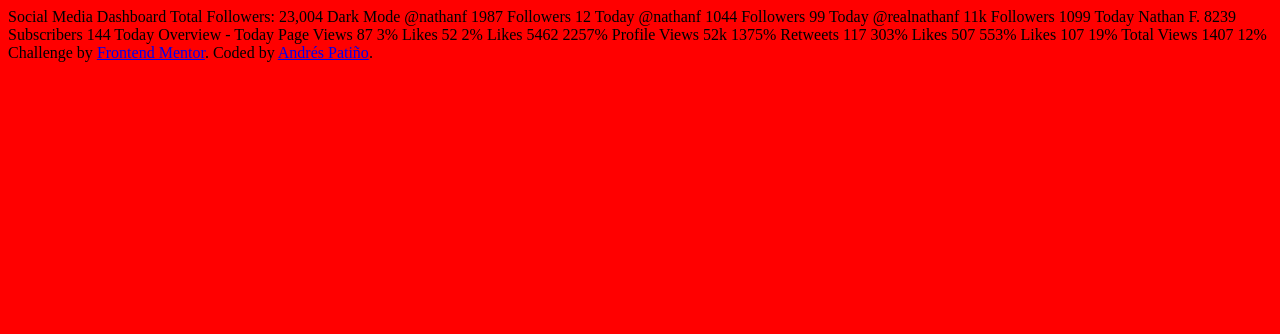
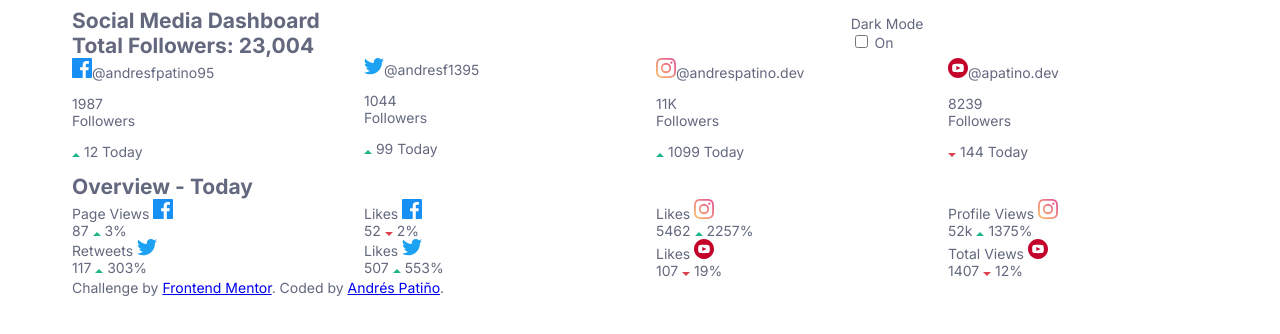
Before and after one commit to andresfpatino/Social-media-dashboard-with-theme-switcher, a plain HTML site: page index.html in a window 1280 px wide. Drawn offline with Linux system fonts and the light colour scheme.

Commit message:
Genral structure

```diff
--- /dev/null
+++ b/assets/css/_global.sass
@@ -0,0 +1,13 @@
+body
+    background-color: hsl(0, 0%, 100%)
+    font-family: 'Inter', sans-serif
+    font-size: 14px
+    font-weight: 400
+    color: hsl(228, 12%, 44%)
+
+h1, h2, h3, h4, h5, h6
+    font-weight: 700
+    margin: 0px
+
+.wrap
+    margin: 0 auto
--- a/assets/css/main.sass
+++ b/assets/css/main.sass
@@ -1,2 +1 @@
-body
-    background-color: red
+@import 'global'
--- a/index.html
+++ b/index.html
@@ -3,83 +3,150 @@
 <head>
 	<meta charset="UTF-8">
   	<meta name="viewport" content="width=device-width, initial-scale=1.0"> <!-- displays site properly based on user's device -->
-
 	<link rel="icon" type="image/png" sizes="32x32" href="./images/favicon-32x32.png">
+	<link href="https://fonts.googleapis.com/css2?family=Inter:wght@400;700&display=swap" rel="stylesheet">
   	<link rel="stylesheet" href="assets/css/flexboxgrid.min.css">
   	<link rel="stylesheet" href="assets/css/main.css">
   	<title>Frontend Mentor | Social media dashboard with theme switcher </title>
 </head>
-<body>
+<body class="layout">
+<div class="wrap container">
 
-  Social Media Dashboard
-  Total Followers: 23,004
+	<section class="head-section">
+		<div class="row middle-md">
+			<div class="col-md-8">
+				<h1>Social Media Dashboard</h1>
+				<h2>Total Followers: 23,004</h2>
+			</div>
+			<div class="col-md-4">
+				Dark Mode
+				<div class="switch">
+					<input class="switch__input" type="checkbox" id="themeSwitch">
+					<label class="switch__label" aria-hidden="true" for="themeSwitch">On</label>
+					<div aria-hidden="true" class="switch__marker"></div>
+				</div>
+			</div>
+		</div>
+	</section>
 
-  Dark Mode
+	<section class="general-overview">
+		<div class="row">
+			<div class="col-md">
+				<div class="card">
+					<div class="card--account"><img src="images/icon-facebook.svg" alt="Facebook">@andresfpatino95</div>
+					<p class="card--followers"> 1987 <br> <span>Followers</span></p>
+					<p class="card--followers-per-day --increase"><img src="images/icon-up.svg" alt="Up"> 12 Today</p>
+				</div>
+			</div>
+			<div class="col-md">
+				<div class="card">
+					<div class="card--account"><img src="images/icon-twitter.svg" alt="Twitter">@andresf1395</div>
+					<p class="card--followers"> 1044 <br> <span>Followers</span></p>
+					<p class="card--followers-per-day --increase"><img src="images/icon-up.svg" alt="Up"> 99 Today</p>
+				</div>
+			</div>
+			<div class="col-md">
+				<div class="card">
+					<div class="card--account"><img src="images/icon-instagram.svg" alt="Instagram">@andrespatino.dev</div>
+					<p class="card--followers"> 11K <br> <span>Followers</span></p>
+					<p class="card--followers-per-day --increase"><img src="images/icon-up.svg" alt="Up"> 1099 Today</p>
+				</div>
+			</div>
+			<div class="col-md">
+				<div class="card--account"><img src="images/icon-youtube.svg" alt="Youtube">@apatino.dev</div>
+				<p class="card--followers"> 8239 <br> <span>Followers</span></p>
+				<p class="card--followers-per-day --decrease"><img src="images/icon-down.svg" alt="Down"> 144 Today</p>
+			</div>
+		</div>
+	</section>
 
+	<section class="today-overview">
+		<h2> Overview - Today</h2>
+		<div class="row">
+			<div class="col-md-3">
+				<div class="card">
+					<div class="card--title"><span>Page Views</span> <img src="images/icon-facebook.svg" alt="Facebook"></div>
+					<div class="card--number">
+						<span class="card--number --number">87</span>
+						<span class="card--number --percent --increase"><img src="images/icon-up.svg" alt="Increase"> 3% </span>
+					</div>
+				</div>
+			</div>
+			<div class="col-md-3">
+				<div class="card">
+					<div class="card--title"><span>Likes</span> <img src="images/icon-facebook.svg" alt="Facebook"></div>
+					<div class="card--number">
+						<span class="card--number --number">52</span>
+						<span class="card--number --percent --decrease"><img src="images/icon-down.svg" alt="Decrease"> 2% </span>
+					</div>
+				</div>
+			</div>
+			<div class="col-md-3">
+				<div class="card">
+					<div class="card--title"><span>Likes</span> <img src="images/icon-instagram.svg" alt="Instagram"></div>
+					<div class="card--number">
+						<span class="card--number --number">5462</span>
+						<span class="card--number --percent --increase"><img src="images/icon-up.svg" alt="Increase"> 2257% </span>
+					</div>
+				</div>
+			</div>
+			<div class="col-md-3">
+				<div class="card">
+					<div class="card--title"><span>Profile Views</span> <img src="images/icon-instagram.svg" alt="Instagram"></div>
+					<div class="card--number">
+						<span class="card--number --number">52k</span>
+						<span class="card--number --percent --increase"><img src="images/icon-up.svg" alt="Increase"> 1375% </span>
+					</div>
+				</div>
+			</div>
+			<div class="col-md-3">
+				<div class="card">
+					<div class="card--title"><span>Retweets</span> <img src="images/icon-twitter.svg" alt="Twitter"></div>
+					<div class="card--number">
+						<span class="card--number --number">117</span>
+						<span class="card--number --percent --increase"><img src="images/icon-up.svg" alt="Increase"> 303% </span>
+					</div>
+				</div>
+			</div>
+			<div class="col-md-3">
+				<div class="card">
+					<div class="card--title"><span>Likes</span> <img src="images/icon-twitter.svg" alt="Twitter"></div>
+					<div class="card--number">
+						<span class="card--number --number">507</span>
+						<span class="card--number --percent --increase"><img src="images/icon-up.svg" alt="Increase"> 553% </span>
+					</div>
+				</div>
+			</div>
+			<div class="col-md-3">
+				<div class="card">
+					<div class="card--title"><span>Likes</span> <img src="images/icon-youtube.svg" alt="Youtube"></div>
+					<div class="card--number">
+						<span class="card--number --number">107</span>
+						<span class="card--number --percent --decrease"><img src="images/icon-down.svg" alt="Decrease"> 19% </span>
+					</div>
+				</div>
+			</div>
+			<div class="col-md-3">
+				<div class="card">
+					<div class="card--title"><span>Total Views</span> <img src="images/icon-youtube.svg" alt="Youtube"></div>
+					<div class="card--number">
+						<span class="card--number --number">1407</span>
+						<span class="card--number --percent --decrease"><img src="images/icon-down.svg" alt="Decrease"> 12% </span>
+					</div>
+				</div>
+			</div>
+		</div>
+	</section>
 
-
-  @nathanf
-  1987
-  Followers
-  12 Today
-
-  @nathanf
-  1044
-  Followers
-  99 Today
-
-  @realnathanf
-  11k
-  Followers
-  1099 Today
-
-  Nathan F.
-  8239
-  Subscribers
-  144 Today
-
-
-
-  Overview - Today
-
-  Page Views
-  87
-  3%
-
-  Likes
-  52
-  2%
-
-  Likes
-  5462
-  2257%
-
-  Profile Views
-  52k
-  1375%
-
-  Retweets
-  117
-  303%
-
-  Likes
-  507
-  553%
-
-  Likes
-  107
-  19%
-
-  Total Views
-  1407
-  12%
-
-  <div class="attribution">
+	<footer class="attribution">
 		Challenge by <a href="https://www.frontendmentor.io?ref=challenge" target="_blank">Frontend Mentor</a>.
 		Coded by <a href="mailto:andresfelipepatino5@gmail.com">Andrés Patiño</a>.
+	</footer>
+
 </div>
 
   	<script src="assets/js/jquery-3.5.1.slim.min.js"></script>
 	<script src="assets/js/main.js"></script>
+
 </body>
 </html>
```
Also changed, not shown: assets/css/main.css, 1 other file. Lines whose indentation alone changed are shown as unchanged.
